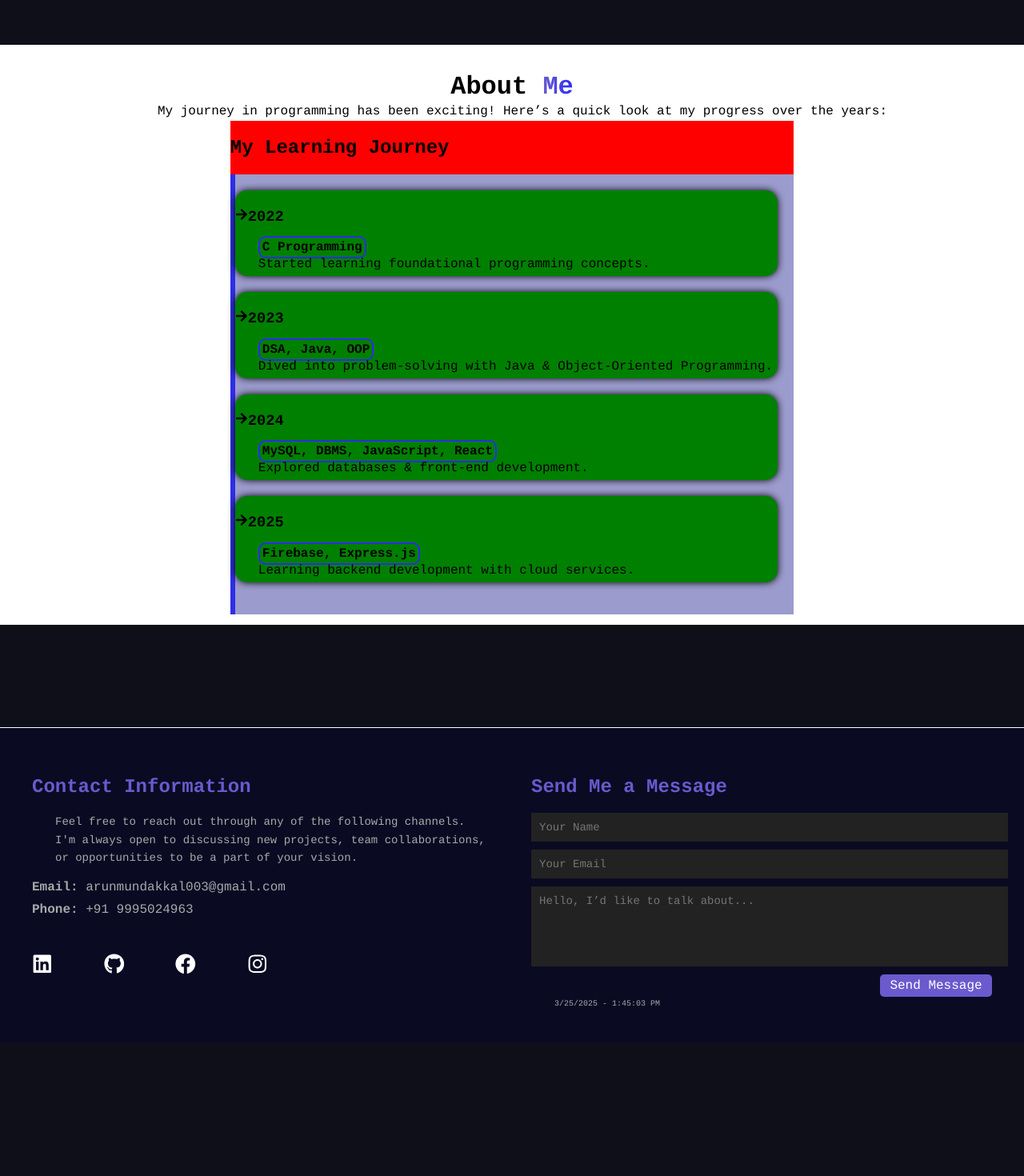
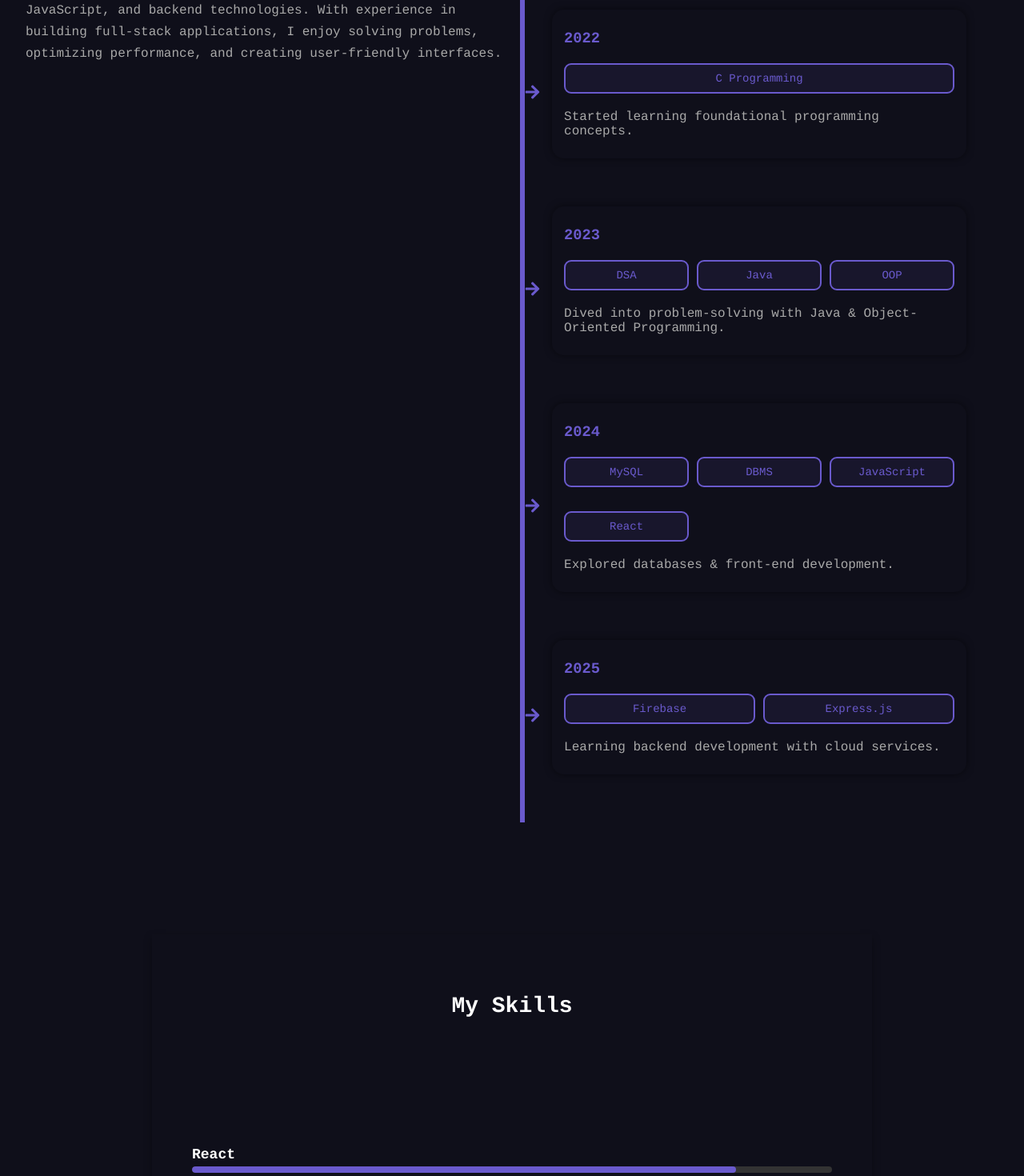
Before and after one commit to Arunitdy/portfolio-2.0, a React (Vite) app in the folder portfolio/: page / in a window 1280 px wide. Shown: the part 1020-2490 px from the top of the page at 80% size. Before the commit the page ends 2323 px from the top, so only its background shows below. Built offline with nearby package versions, Linux system fonts and the light colour scheme.

Commit message:
enhance Profile component with Skills section and update Timeline layout; improve styling and responsiveness

```diff
--- a/portfolio/src/All/Profile.css
+++ b/portfolio/src/All/Profile.css
@@ -41,7 +41,7 @@
     grid-template-columns: repeat(auto-fit, minmax(300px, 1fr));
 
     gap: 20px;
-    margin: 10vw 0vw;
+    margin-top: 10vw;
 }
 .Home h1 {
     background: linear-gradient(to right, #6a5acd, rgb(43, 43, 248));
@@ -55,6 +55,9 @@
     width:40vw;
     color: darkgrey;
     line-height: 1.5;
+}
+.Home_about p{
+    margin-left: 0px;
 }
 .right {
     display: none;
@@ -143,7 +146,7 @@
 .Home_right {
     display: flex;
     justify-content: center;
-    height: 100vh;
+    height: auto;
 }
 
 .Profile_wrapper {
@@ -169,17 +172,18 @@
 /* About */
 
 .About {
-    background-color:rgb(255, 255, 255);
     display: flex;
     flex-direction: column;
     justify-content: center;
     align-items: center;
-    margin: 10vw 0vw;
-    padding: 1vw;
+    margin-top: 140px;
 }
-.About h1 {
-    color: black;
+.About h1{
+    color: rgb(255, 255, 255);
     margin-bottom: 0px;
+}
+.About p {
+    color: darkgrey;
 }
 
 .About h1 span{
@@ -187,9 +191,26 @@
     -webkit-background-clip: text;
     -webkit-text-fill-color: transparent;
 }
-.time_line {
-    padding: 100px;
-    background-color: #ff0000;
+.About_content {
+    width: 95%;
+    display: grid;
+    grid-template-columns: repeat(auto-fit, minmax(300px, 1fr));
+
+    gap: 20px;
+    margin-top: 7vw;
+}
+.WhoIam h2 {
+    color: white;
+}
+.WhoIam p {
+    padding-left: 0px;
+    line-height: 1.7;
+    color: darkgrey;
+    margin-left: 0px;
+}
+
+.skill {
+    margin-top :140px;
 }
 /* Footer */
 
@@ -221,6 +242,7 @@
   .contact-info p {
     font-size: 14px;
     line-height: 1.6;
+    margin-left: 0px;
   }
 
   .contact-info ul {
--- a/portfolio/src/All/Profile.jsx
+++ b/portfolio/src/All/Profile.jsx
@@ -2,6 +2,7 @@ import {useState, useEffect} from "react"
 import ProfileImg from "./ProfileImg.jpg";
 import {FaLinkedin, FaGithub, FaFacebook, FaInstagram} from "react-icons/fa"
 import { Timeline } from "./TimeLine/Timeline";
+import { Skills } from "./Skill/Skill";
 import "./Profile.css";
 
 export const Profile = () => {
@@ -66,12 +67,20 @@ export const Profile = () => {
                 <p className="text-center text-gray-700 mb-8">
                     My journey in programming has been exciting! Here’s a quick look at my progress over the years:
                 </p>
-                <Timeline  className="time_line"/>
+                <div className="About_content">
+                    <div className="WhoIam">
+                        <h2>Who I am</h2>
+                        <p>
+                            I am a passionate web developer specializing in <span>React, JavaScript</span>, and backend technologies.
+                            With experience in building full-stack applications, I enjoy solving problems, optimizing
+                            performance, and creating user-friendly interfaces.
+                        </p>
+                    </div>
+                    <Timeline  className="time_line"/>
+                </div>
             </div>
 
-            <div className="skill">
-
-            </div>
+            <div className="skill"><Skills/></div>
 
             <div className="projects">
 
--- /dev/null
+++ b/portfolio/src/All/Skill/Skil.css
@@ -0,0 +1,47 @@
+.skills {
+    text-align: center;
+    padding: 50px;
+    color: white;
+    box-shadow: 0 4px 10px rgba(0, 0, 0, 0.3);
+    margin: 20px auto;
+    width: 80%;
+    max-width: 800px;
+  }
+
+  .skills h2 {
+    font-size: 28px;
+    margin-bottom: 20px;
+    font-weight: bold;
+  }
+
+  .skills-container {
+    display: flex;
+    flex-direction: column;
+    gap: 15px;
+  }
+
+  .skill {
+    text-align: left;
+    font-size: 18px;
+  }
+
+  .skill-name {
+    font-weight: bold;
+  }
+
+  .skill-bar {
+    width: 100%;
+    background-color: #333;
+    height: 8px;
+    border-radius: 5px;
+    margin-top: 5px;
+    position: relative;
+    overflow: hidden;
+  }
+
+  .skill-fill {
+    height: 100%;
+    background: #6a5acd;
+    border-radius: 5px;
+    transition: width 1s ease-in-out;
+  }
--- /dev/null
+++ b/portfolio/src/All/Skill/Skill.jsx
@@ -0,0 +1,28 @@
+import React from "react";
+import "./Skil.css";
+
+const skillsData = [
+  { name: "React", level: "85%" },
+  { name: "JavaScript", level: "90%" },
+  { name: "MySQL", level: "75%" },
+  { name: "Express.js", level: "80%" },
+];
+
+
+export const Skills = () => {
+  return (
+    <div className="skills">
+      <h2>My Skills</h2>
+      <div className="skills-container">
+        {skillsData.map((skill, index) => (
+          <div className="skill" key={index}>
+            <span className="skill-name">{skill.name}</span>
+            <div className="skill-bar">
+              <div className="skill-fill" style={{ width: skill.level }}></div>
+            </div>
+          </div>
+        ))}
+      </div>
+    </div>
+  );
+};
--- a/portfolio/src/All/TimeLine/Timeline.css
+++ b/portfolio/src/All/TimeLine/Timeline.css
@@ -1,24 +1,63 @@
-.timeline-container{
-    background-color: red;
+.timeline-container {
+    color: #6a5acd;
 }
+
 .timeline {
-    background-color: rgb(155, 155, 205);
-    border-left: #2d2de7 6px solid;
-    padding: 20px 20px 20px 0px;
+    border-left: #6a5acd 6px solid;
+    padding: 20px 20px 20px 0;
 }
+
+.timeline_c {
+    padding: 20px 20px 20px 0;
+    display: flex;
+    align-items: center;
+}
+
+.arro {
+    margin: 10px 15px 10px 0;
+    color: #6a5acd;
+    font-size: 20px;
+}
+
 .timeline-content {
+    width: 40vw;
     border-radius: 15px;
-    padding: 3px 3px 3px 0px;
+    padding: 15px;
     margin-bottom: 20px;
-    background-color: green;
-    border: none;
-    box-shadow: 0px 0px 10px 0px black;
+    background-color: transparent;
+    box-shadow: 0px 0px 10px 0px rgba(0, 0, 0, 0.5);
 }
-.timeline-content strong {
-    border: #2d2de7 2px solid;
+
+.skill-list {
+    display: grid;
+    grid-template-columns: repeat(auto-fit, minmax(150px, 1fr));
+    gap: 10px;
+    list-style: none;
+    padding: 0;
+}
+
+.skill-item {
+    width: auto;
+    border: #6a5acd 2px solid;
     border-radius: 9px;
-    padding: 3px;
+    padding: 9px 12px;
+    font-size: 14px;
+    text-align: center;
+    background-color: rgba(106, 90, 205, 0.1);
 }
-.timeline-content strong, p {
-    margin: 3px 3px 3px 29px;
+
+.timeline-content h3,
+.timeline-content p,
+.skill-item {
+    margin: 10px 0;
 }
+
+@media (max-width: 768px) {
+    .timeline-content {
+        width: 80vw;
+    }
+    .timeline_c {
+        flex-direction: column;
+        align-items: flex-start;
+    }
+}
--- a/portfolio/src/All/TimeLine/Timeline.jsx
+++ b/portfolio/src/All/TimeLine/Timeline.jsx
@@ -1,26 +1,26 @@
 import React from "react";
-import { FaDotCircle,FaArrowRight } from "react-icons/fa";
+import { FaArrowRight } from "react-icons/fa";
 import "./Timeline.css";
 
 const timelineData = [
   {
     year: "2022",
-    skill: "C Programming",
+    skills: ["C Programming"],
     description: "Started learning foundational programming concepts."
   },
   {
     year: "2023",
-    skill: "DSA, Java, OOP",
+    skills: ["DSA", "Java", "OOP"],
     description: "Dived into problem-solving with Java & Object-Oriented Programming."
   },
   {
     year: "2024",
-    skill: "MySQL, DBMS, JavaScript, React",
+    skills: ["MySQL", "DBMS", "JavaScript", "React"],
     description: "Explored databases & front-end development."
   },
   {
     year: "2025",
-    skill: "Firebase, Express.js",
+    skills: ["Firebase", "Express.js"],
     description: "Learning backend development with cloud services."
   },
 ];
@@ -31,13 +31,20 @@ export const Timeline = () => {
       <h2 className="timeline-title">My Learning Journey</h2>
       <div className="timeline">
         {timelineData.map((item, index) => (
-          <div key={index} className={`timeline-item ${item.position}`}>
-
-            <div className="timeline-content">
-
-              <h3><FaArrowRight size ="16px" />{item.year}</h3>
-              <strong>{item.skill}</strong>
-              <p>{item.description}</p>
+          <div key={index} className="timeline-item">
+            <div className="timeline_c">
+              <FaArrowRight className="arro" />
+              <div className="timeline-content">
+                <h3>{item.year}</h3>
+                <div className="skill-list">
+                  {item.skills.map((skill, i) => (
+                    <div key={i} className="skill-item">
+                      {skill}
+                    </div>
+                  ))}
+                </div>
+                <p>{item.description}</p>
+              </div>
             </div>
           </div>
         ))}
```
